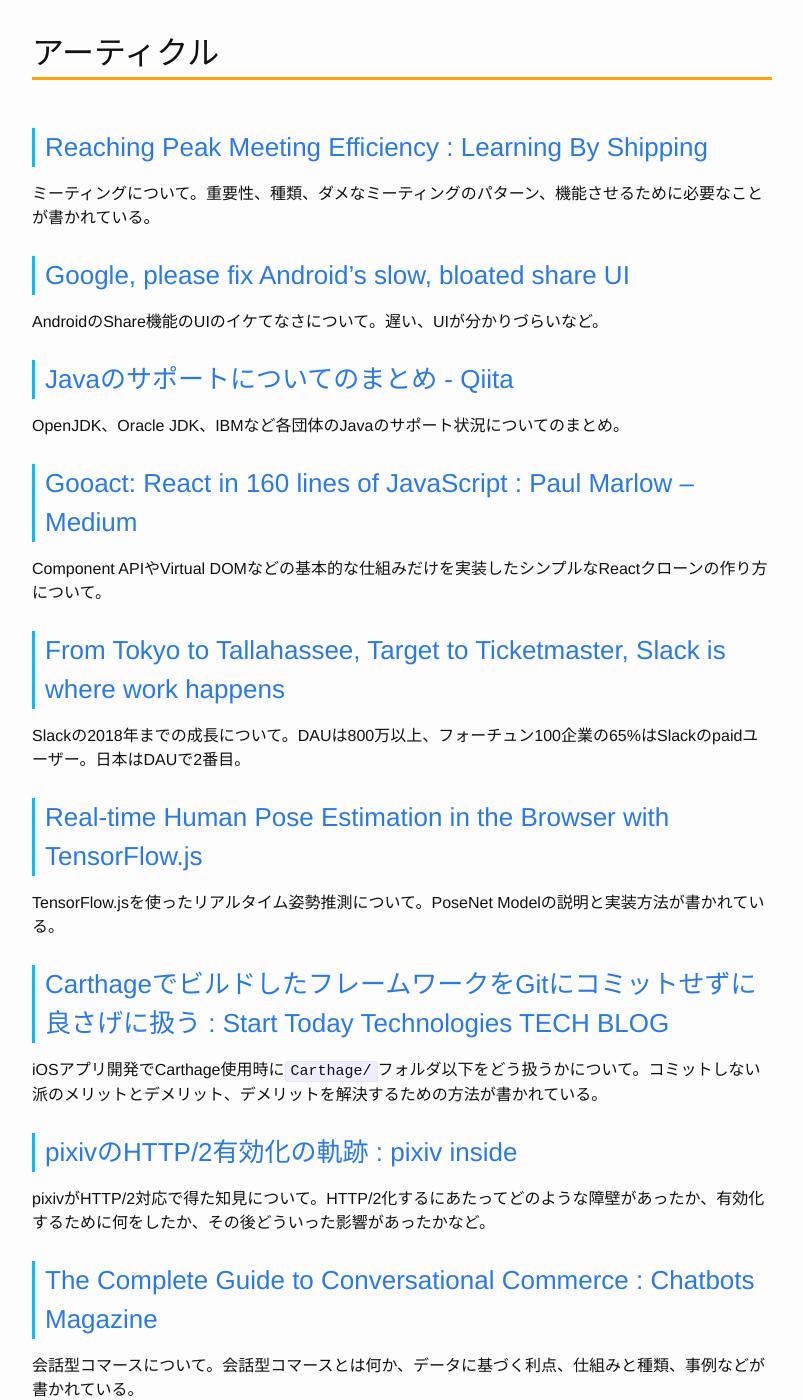
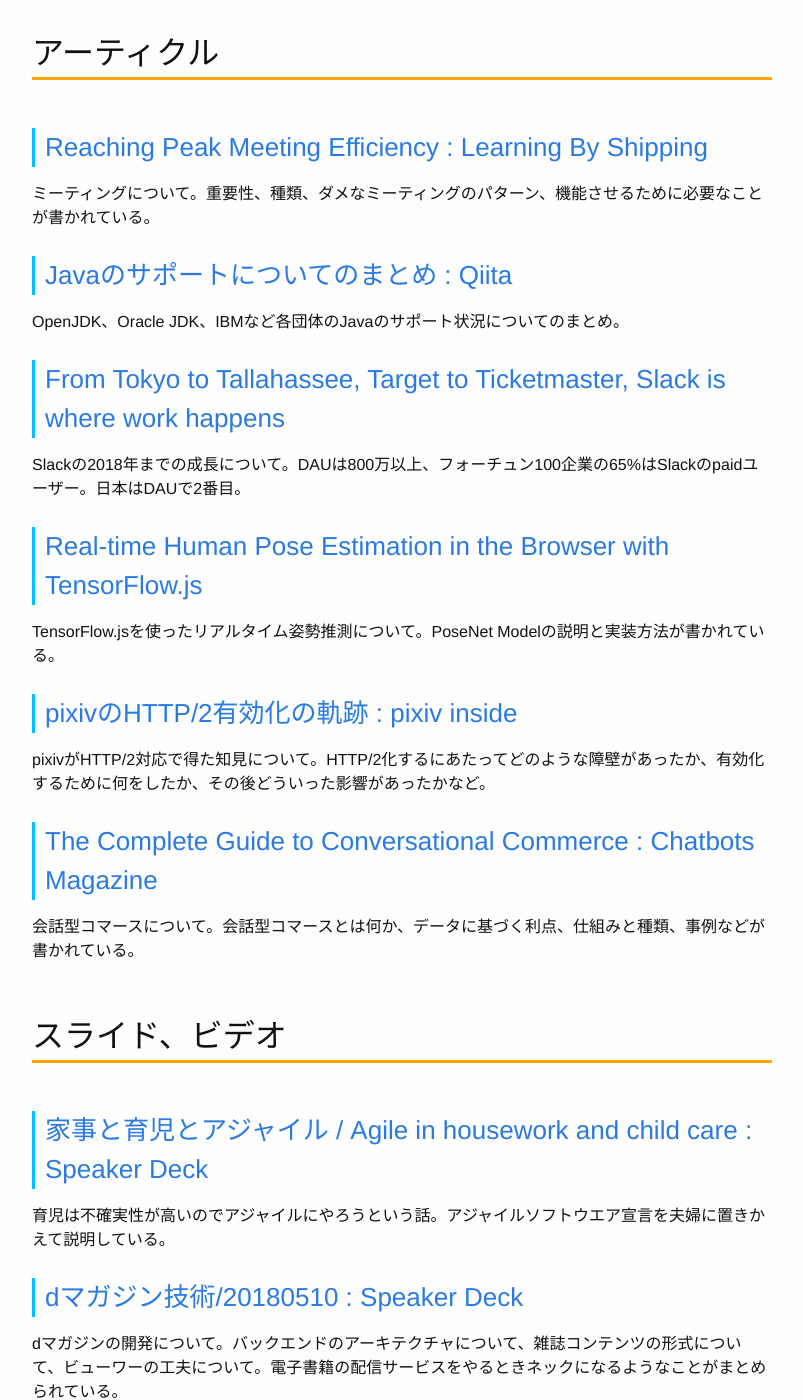
Before and after one commit to Gather-Tech/Gather-Tech.github.io, a Jekyll site: the page built from _posts/2018/2018-05-14-Gather98.md, in a window 1280 px wide and 1400 px high, scrolled down 2356 px. Shown: the whole window, without its empty margins (238-1041 px from the left). Built offline with Jekyll 4.4.1, drawn with Linux system fonts in a browser that asks for light colours; some of the changed text lies outside the part shown.

Commit message:
Reduced articles

```diff
--- a/_posts/2018/2018-05-14-Gather98.md
+++ b/_posts/2018/2018-05-14-Gather98.md
@@ -68,17 +68,9 @@
 
 ミーティングについて。重要性、種類、ダメなミーティングのパターン、機能させるために必要なことが書かれている。
 
-### [Google, please fix Android's slow, bloated share UI](https://www.androidpolice.com/2018/05/05/google-please-fix-androids-slow-bloated-share-ui/)
-
-AndroidのShare機能のUIのイケてなさについて。遅い、UIが分かりづらいなど。
-
-### [Javaのサポートについてのまとめ - Qiita](https://qiita.com/nowokay/items/edb5c5df4dbfc4a99ffb)
+### [Javaのサポートについてのまとめ : Qiita](https://qiita.com/nowokay/items/edb5c5df4dbfc4a99ffb)
 
 OpenJDK、Oracle JDK、IBMなど各団体のJavaのサポート状況についてのまとめ。
-
-### [Gooact: React in 160 lines of JavaScript : Paul Marlow – Medium](https://medium.com/@sweetpalma/gooact-react-in-160-lines-of-javascript-44e0742ad60f)
-
-Component APIやVirtual DOMなどの基本的な仕組みだけを実装したシンプルなReactクローンの作り方について。
 
 ### [From Tokyo to Tallahassee, Target to Ticketmaster, Slack is where work happens](https://slackhq.com/from-tokyo-to-tallahassee-target-to-ticketmaster-slack-is-where-work-happens-58658555580a)
 
@@ -87,10 +79,6 @@
 ### [Real-time Human Pose Estimation in the Browser with TensorFlow.js](https://medium.com/tensorflow/real-time-human-pose-estimation-in-the-browser-with-tensorflow-js-7dd0bc881cd5)
 
 TensorFlow.jsを使ったリアルタイム姿勢推測について。PoseNet Modelの説明と実装方法が書かれている。
-
-### [CarthageでビルドしたフレームワークをGitにコミットせずに良さげに扱う : Start Today Technologies TECH BLOG](http://tech.starttoday-tech.com/entry/2018/05/08/124743)
-
-iOSアプリ開発でCarthage使用時に`Carthage/`フォルダ以下をどう扱うかについて。コミットしない派のメリットとデメリット、デメリットを解決するための方法が書かれている。
 
 ### [pixivのHTTP/2有効化の軌跡 : pixiv inside](https://inside.pixiv.blog/catatsuy/4091)
 
@@ -111,10 +99,6 @@
 dマガジンの開発について。バックエンドのアーキテクチャについて、雑誌コンテンツの形式について、ビューワーの工夫について。電子書籍の配信サービスをやるときネックになるようなことがまとめられている。
 
 ## ツール、ライブラリ
-
-### [uber/nanoscope: GitHub](https://github.com/uber/nanoscope)
-
-Uber製のAndroid用のメソッドトレースツール。オーバーヘッドを小さくするためにOS自体に手を入れている。実行するにはAndroid OSを専用のNanoscopo OSに書き換えが必要。
 
 ### [aritraroy/Flashbar: GitHub](https://github.com/aritraroy/Flashbar)
 
```
